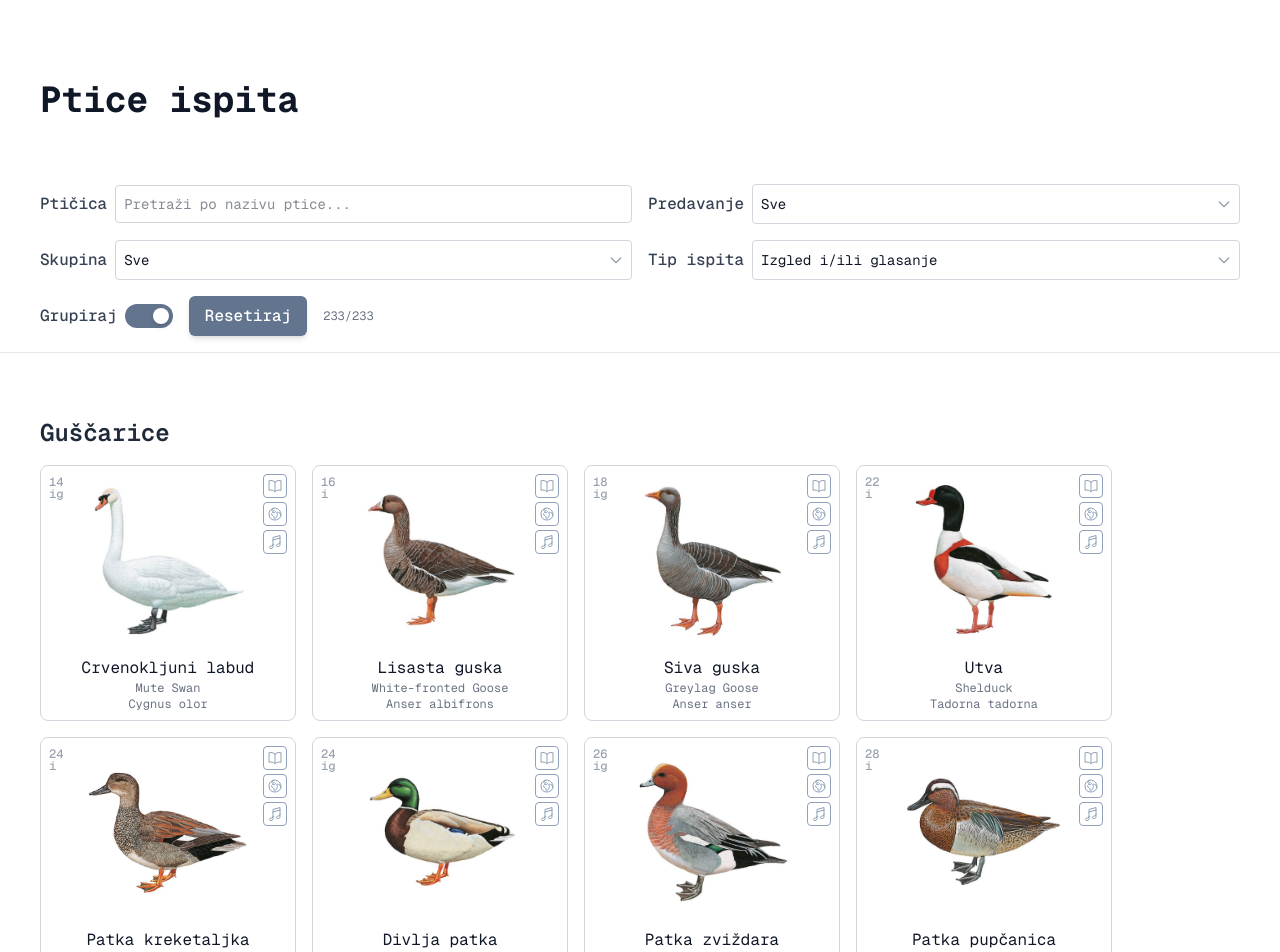
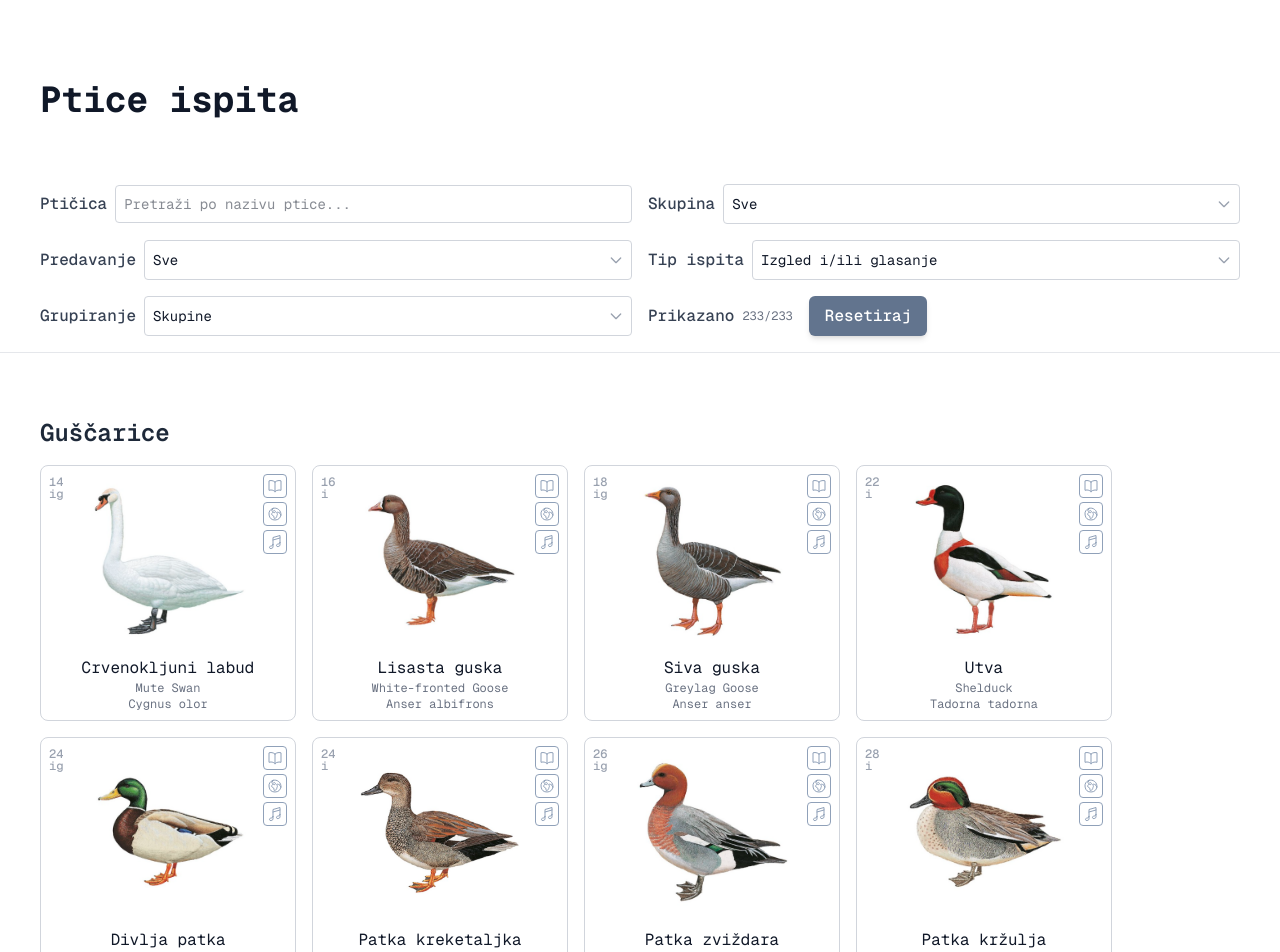
Before and after one commit to LeaRezic/ptice-ispita, a Next.js app: page / in a window 1280 px wide. Shown: the top 952 px of the page. Built offline with nearby package versions, Linux system fonts and the light colour scheme.

Commit message:
Allow subgrouping and fix some bird sorting (position on same page)

```diff
--- a/src/components/input.tsx
+++ b/src/components/input.tsx
@@ -12,8 +12,8 @@ const Input: React.FC<InputProps> = ({ label, placeholder, value, onChange }) =>
 
   return (
     <div className="min-w-full md:min-w-0 flex gap-x-2 md:items-center flex-col md:flex-row">
-      <label htmlFor={id} className="min-w-[96] 3xl:min-w-0 font-medium text-gray-700 dark:text-gray-300 whitespace-nowrap">{label}</label>
-      <div className="relative flex-1 3xl:flex-initial">
+      <label htmlFor={id} className="min-w-[96] font-medium text-gray-700 dark:text-gray-300 whitespace-nowrap">{label}</label>
+      <div className="relative flex-1">
         <input
           id={id}
           type="text"
--- a/src/components/select.tsx
+++ b/src/components/select.tsx
@@ -13,8 +13,8 @@ const Select: React.FC<SelectProps> = ({ label, options, value, onChange }) => {
 
   return (
     <div className="min-w-full md:min-w-0 flex gap-x-2 md:items-center flex-col md:flex-row">
-      <label htmlFor={id} className="min-w-[96] 3xl:min-w-0 font-medium text-gray-700 dark:text-gray-300 whitespace-nowrap">{label}</label>
-      <div className="relative flex-1 3xl:flex-initial">
+      <label htmlFor={id} className="min-w-[96] font-medium text-gray-700 dark:text-gray-300 whitespace-nowrap">{label}</label>
+      <div className="relative flex-1">
         <select
           id={id}
           className={`outline-slate h-[40px] text-sm w-full border border-gray-300 dark:border-gray-600 bg-white dark:bg-gray-800 text-gray-900 dark:text-gray-100 rounded p-2 appearance-none ${
--- a/src/components/toggle.tsx
+++ /dev/null
@@ -1,39 +0,0 @@
-import React from 'react';
-
-interface ToggleProps {
-  label: string;
-  value: boolean;
-  onChange: (value: boolean) => void;
-}
-
-const Toggle: React.FC<ToggleProps> = ({ label, value, onChange }) => {
-  const handleKeyDown = (e: React.KeyboardEvent) => {
-    if (e.key === 'Enter' || e.key === ' ') {
-      e.preventDefault();
-      onChange(!value);
-    }
-  };
-
-  return (
-    <div
-      className="rounded flex items-center space-x-2 cursor-pointer"
-      onClick={() => onChange(!value)}
-      role="switch"
-      aria-checked={value}
-      aria-label={label}
-    >
-      <span className="md:min-w-[96] 3xl:min-w-0 font-medium text-gray-700 dark:text-gray-300">
-        {label}
-      </span>
-      <div
-        className={`outline-slate w-12 h-6 flex items-center rounded-full p-1 transition-colors ${value ? 'bg-slate-500' : 'bg-gray-300'}`}
-        onKeyDown={handleKeyDown}
-        tabIndex={0}
-      >
-        <div className={`bg-white w-4 h-4 rounded-full shadow-md transform transition-transform ${value ? 'translate-x-6' : 'translate-x-0'}`} />
-      </div>
-    </div>
-  );
-};
-
-export default Toggle;
--- a/src/pages/index.tsx
+++ b/src/pages/index.tsx
@@ -2,13 +2,13 @@ import birds from "@/data/birds.json";
 import { useEffect, useState } from "react";
 import Select from '@/components/select';
 import BirdCard from '@/components/bird-card';
-import Toggle from '@/components/toggle';
 import Head from 'next/head';
 import { Bird } from '@/types/bird';
 import Input from '@/components/input';
 
 const LECTURES = ["Sve", "Ptice gradskih staništa", "Vodarice i kokoške", "Grabljivice", "Djetlovke, smrdovrane, preostale pjevice", "Cvrkutuše"];
 const EXAM_TYPES = ["Izgled i/ili glasanje", "Izgled", "Glasanje", "Izgled i glasanje", "Samo izgled", "Samo glasanje"];
+const GROUPING = ["Skupine", "Skupine i podskupine", "Bez grupiranja"];
 
 export default function BirdListPage() {
   const [search, setSearch] = useState("");
@@ -16,10 +16,10 @@ export default function BirdListPage() {
   const [category, setCategory] = useState("Sve");
   const [lecture, setLecture] = useState("Sve");
   const [examType, setExamType] = useState("Izgled i/ili glasanje");
-  const [groupByCategory, setGroupByCategory] = useState(true);
+  const [grouping, setGrouping] = useState("Skupine");
   const [showScrollTop, setShowScrollTop] = useState(false);
 
-  const categories = ["Sve", ...[...new Set(birds.map(b => b.category))].sort((a, b) => a.localeCompare(b))];
+  const categories = ["Sve", ...[...new Set(birds.map(b => b.category))].sort((a, b) => a.localeCompare(b, 'hr', { sensitivity: 'base' }))];
 
   const filteredBirds = birds
     .filter((b) => {
@@ -55,10 +55,26 @@ export default function BirdListPage() {
     return acc;
   }, {});
 
+  const subGroupedBirds = Object.keys(groupedBirds).reduce((acc, category) => {
+    if (groupedBirds[category].some((b) => b.subCategory !== category)) {
+      acc[category] = groupedBirds[category].reduce((acc: Record<string, Bird[]>, bird) => {
+        if (!acc[bird.subCategory]) {
+          acc[bird.subCategory] = [];
+        }
+        acc[bird.subCategory].push(bird);
+        return acc;
+      }, {})
+    } else {
+      acc[category] = groupedBirds[category];
+    }
+    return acc;
+  }, {} as Record<string, Record<string, Bird[]> | Bird[]>);
+
   const reset = () => {
     setCategory("Sve");
     setLecture("Sve");
     setExamType("Izgled i/ili glasanje");
+    setGrouping("Skupine");
     setSearch("");
     setDebouncedSearch("");
   }
@@ -96,12 +112,18 @@ export default function BirdListPage() {
       </Head>
       <h1 className="container-padding-x text-4xl font-bold text-gray-900 dark:text-gray-100">Ptice ispita</h1>
 
-      <div className="container-padding-x grid grid-cols-1 lg:grid-cols-2 2xl:grid-cols-3 3xl:flex gap-4 items-stretch 3xl:sticky 3xl:top-0 bg-white dark:bg-gray-950 z-[30] py-4 border-b border-gray-200">
+      <div className="container-padding-x grid grid-cols-1 lg:grid-cols-2 2xl:grid-cols-3 gap-4 items-stretch 3xl:sticky 3xl:top-0 bg-white dark:bg-gray-950 z-[30] py-4 border-b border-gray-200">
         <Input
           label="Ptičica"
           placeholder="Pretraži po nazivu ptice..."
           value={search}
           onChange={setSearch}
+        />
+        <Select
+          label="Skupina"
+          options={categories}
+          value={category}
+          onChange={setCategory}
         />
         <Select
           label="Predavanje"
@@ -110,36 +132,32 @@ export default function BirdListPage() {
           onChange={setLecture}
         />
         <Select
-          label="Skupina"
-          options={categories}
-          value={category}
-          onChange={setCategory}
-        />
-        <Select
           label="Tip ispita"
           options={EXAM_TYPES}
           value={examType}
           onChange={setExamType}
         />
-        <div className="flex items-center gap-4">
-          <Toggle
-            label="Grupiraj"
-            value={groupByCategory}
-            onChange={setGroupByCategory}
-          />
+        <Select
+          label="Grupiranje"
+          options={GROUPING}
+          value={grouping}
+          onChange={setGrouping}
+        />
+        <div className="flex items-center gap-2">
+          <span className="md:min-w-[96] font-medium text-gray-700 dark:text-gray-300">Prikazano </span>
+          <p className="text-xs text-gray-500 dark:text-gray-300" title="prikazano / ukupno">{filteredBirds.length}/{birds.length}</p>
           <button
-            className="btn-primary"
+            className="btn-primary ml-2"
             onClick={reset}
           >
             Resetiraj
           </button>
-          <p className="text-xs text-gray-500 dark:text-gray-300" title="prikazano od ukupno">{filteredBirds.length}/{birds.length}</p>
         </div>
       </div>
 
 
       <ul className="container-padding-x flex gap-2 lg:gap-4 flex-wrap">
-        {groupByCategory ? Object.entries(groupedBirds).map(([category, birdsInCategory]) => (
+        {grouping === "Skupine" && Object.entries(groupedBirds).map(([category, birdsInCategory]) => (
           <li key={category} className="w-full mt-4">
             <h2 className="text-2xl font-semibold text-gray-800 dark:text-gray-300 mb-4">{category}</h2>
             <ul className="flex gap-2 lg:gap-4 flex-wrap">
@@ -153,15 +171,46 @@ export default function BirdListPage() {
               ))}
             </ul>
           </li>
-        )) : (
-          filteredBirds.map(bird => (
+        ))}
+
+        {grouping === "Skupine i podskupine" && Object.entries(subGroupedBirds).map(([category, birdsInCategory]) => (
+          <li key={category} className="w-full mt-4">
+            <h2 className="text-2xl font-semibold text-gray-800 dark:text-gray-300 mb-4">{category}</h2>
+            <ul className="flex gap-2 lg:gap-4 flex-wrap">
+              {Array.isArray(birdsInCategory) ? birdsInCategory.map(bird => (
+                <li
+                  key={bird.id}
+                  className="border border-gray-300 bg-white text-gray-900 rounded-lg hover:shadow-lg transition-shadow w-full xs:w-48 lg:w-64 h-auto lg:h-64"
+                >
+                  <BirdCard bird={bird} />
+                </li>
+              )) : Object.entries(birdsInCategory).map(([subCategory, birdsInSubCategory]) => (
+                <li key={subCategory} className="w-full mt-4">
+                  <h3 className="text-xl font-semibold text-gray-500 dark:text-gray-400 mb-4">{subCategory}</h3>
+                  <ul className="flex gap-2 lg:gap-4 flex-wrap">
+                    {birdsInSubCategory.map(bird => (
+                      <li
+                        key={bird.id}
+                        className="border border-gray-300 bg-white text-gray-900 rounded-lg hover:shadow-lg transition-shadow w-full xs:w-48 lg:w-64 h-auto lg:h-64"
+                      >
+                        <BirdCard bird={bird} />
+                      </li>
+                    ))}
+                  </ul>
+                </li>
+              ))}
+            </ul>
+          </li>
+        ))}
+
+        {grouping === "Bez grupiranja" && filteredBirds.map(bird => (
             <li
               key={bird.id}
               className="border border-gray-300 bg-white text-gray-900 rounded-lg hover:shadow-lg transition-shadow w-full xs:w-48 lg:w-64 h-auto lg:h-64"
             >
             <BirdCard bird={bird} />
           </li>
-        )))}
+        ))}
       </ul>
 
       {showScrollTop && (
--- a/src/types/bird.ts
+++ b/src/types/bird.ts
@@ -7,6 +7,7 @@ export interface Bird {
   thumbnail: string;
   lecture: string;
   category: string;
+  subCategory: string;
   pictureExam: boolean;
   audioExam: boolean;
   images: string[];
```
Also changed, not shown: src/data/birds.json.
